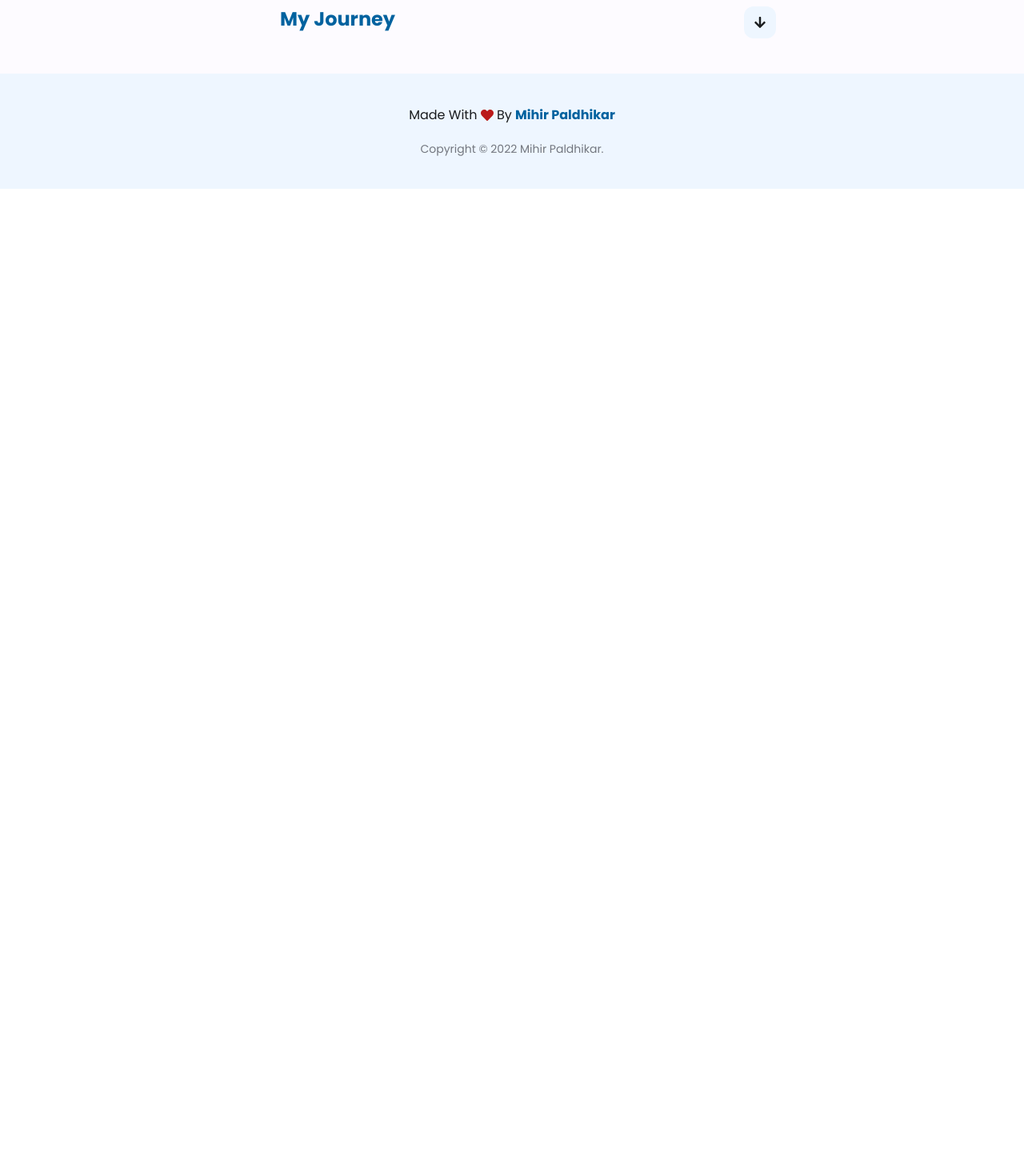
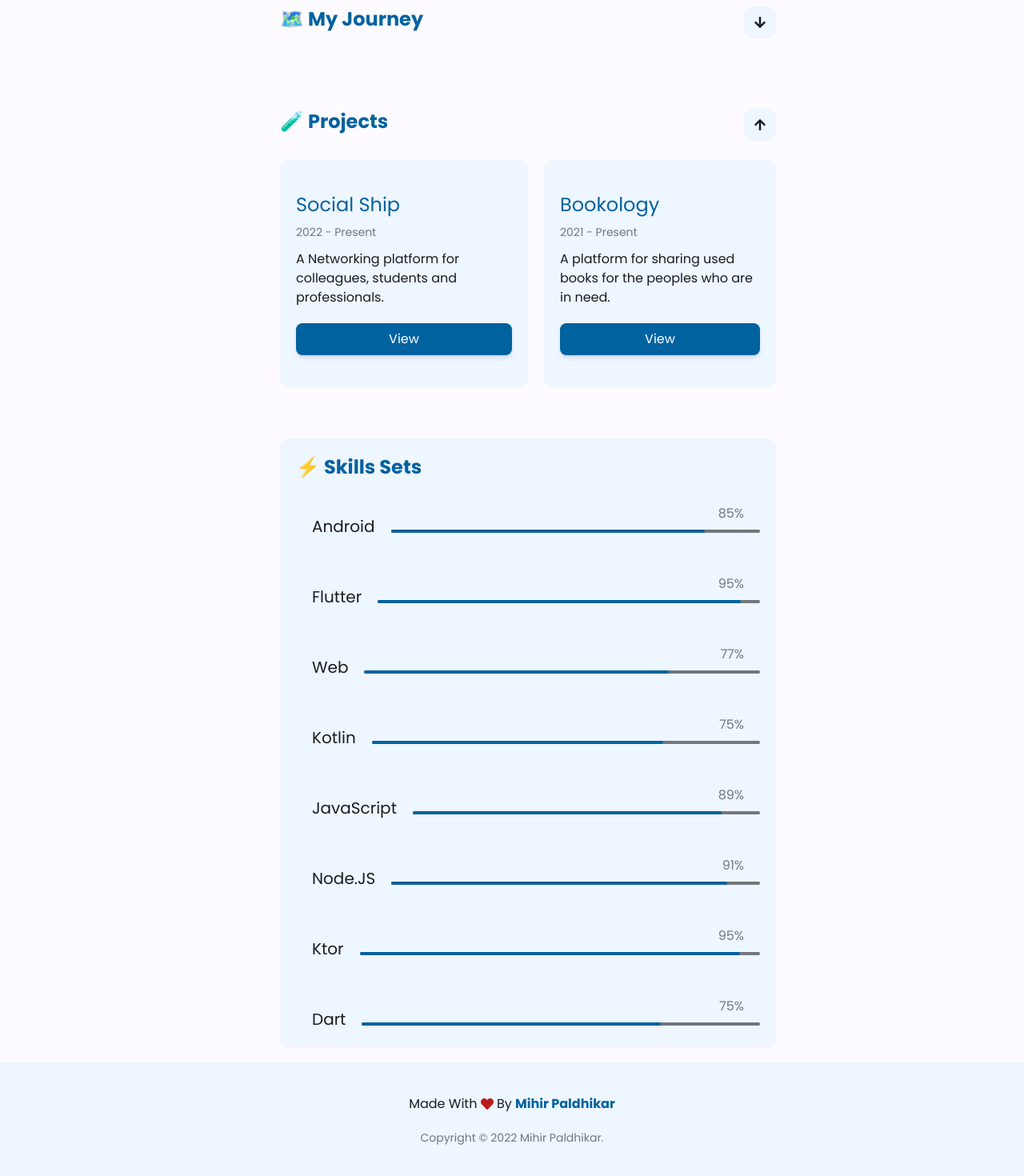
Before and after one commit to mihirpaldhikar/mihirpaldhikar-archive, a Next.js app: page / in a window 1280 px wide. Shown: the part 1132-2602 px from the top of the page at 80% size. Before the commit the page ends 1368 px from the top, so only its background shows below. Built offline with nearby package versions, Linux system fonts and the light colour scheme.

Commit message:
Added Skills, Projects to the portfolio.

```diff
--- a/components/Button.tsx
+++ b/components/Button.tsx
@@ -1,6 +1,7 @@
 function Button({...props}: any) {
     return (<button
-        className={"bg-primaryLight dark:bg-primaryDark w-fit align-middle py-2 px-5 rounded-lg " + "shadow-md text-center text-onPrimaryLight dark:text-onPrimaryDark"}
+        className={"bg-primaryLight dark:bg-primaryDark w-full align-middle py-2 px-5 rounded-lg" +
+            " " + "shadow-md text-center text-onPrimaryLight dark:text-onPrimaryDark"}
         onClick={props.onClick}>
         <h4>{props.text}</h4>
     </button>)
--- a/components/Footer.tsx
+++ b/components/Footer.tsx
@@ -1,9 +1,8 @@
 import {FaHeart} from "@react-icons/all-files/fa/FaHeart";
 
 function Footer() {
-    return(
-        <div
-            className={"bg-surfaceLight dark:bg-surfaceDark text-onBackgroundLight dark:text-onBackgroundDark p-10"}>
+    return (<div
+        className={"bg-surfaceLight dark:bg-surfaceDark text-onBackgroundLight" + " dark:text-onBackgroundDark p-10"}>
         <div className={"text-center flex flex-row justify-center"}>
             <h1>Made With</h1>
             &nbsp;<FaHeart className={"mt-1 text-errorLight dark:text-errorDark"}/>&nbsp;
@@ -14,8 +13,7 @@ function Footer() {
             <p className={"text-sm text-outlineLight dark:text-outlineDark"}>Copyright &copy; 2022
                 Mihir Paldhikar.</p>
         </div>
-        </div>
-    )
+    </div>)
 }
 
 export default Footer;
--- /dev/null
+++ b/components/ProjectCard.tsx
@@ -0,0 +1,21 @@
+import Button from "./Button";
+
+function ProjectCard({...props}: any) {
+
+    function openProject() {
+        window.open(props.link)
+    }
+
+    return (<div
+        className={"flex flex-col bg-surfaceLight dark:bg-surfaceDark rounded-xl px-5 py-5 mx-5" +
+            "min-h-fit"}>
+        <h1 className={"text-2xl mt-5 mb-2 text-primaryLight dark:text-primaryDark"}>{props.title}</h1>
+        <p className={"mb-3 text-sm text-outlineLight dark:text-outlineDark"}>{props.time}</p>
+        <p>{props.description}</p>
+        <div className={"my-5 w-full"}>
+            <Button text={"View"} onClick={openProject}/>
+        </div>
+    </div>)
+}
+
+export default ProjectCard
--- a/pages/index.tsx
+++ b/pages/index.tsx
@@ -11,13 +11,20 @@ import MetaTags from "../services/MetaTags";
 import Typewriter from 'typewriter-effect';
 import {FaArrowUp} from "@react-icons/all-files/fa/FaArrowUp";
 import {FaArrowDown} from "@react-icons/all-files/fa/FaArrowDown";
+import ProjectCard from "../components/ProjectCard";
+import Skill from "../widgets/Skill";
 
 const Home: NextPage = () => {
 
     const [showJourney, setShowJourney] = useState<boolean>(false)
+    const [showProjects, setShowProjects] = useState<boolean>(true)
 
     function toggleJourneyView() {
         setShowJourney(!showJourney)
+    }
+
+    function toggleProjectView() {
+        setShowProjects(!showProjects)
     }
 
     function downloadResume() {
@@ -56,6 +63,19 @@ const Home: NextPage = () => {
         </Fragment>)
     }
 
+    function ProjectView() {
+        return (<div
+            className={"grid grid-cols-1 lg:grid-cols-2 lg:space-x-5 space-y-5" + " lg:space-y-0"}>
+            <ProjectCard title={"Social Ship"}
+                         description={"A Networking platform for colleagues, students and professionals."}
+                         link={""} time={"2022 - Present"}/>
+            <ProjectCard title={"Bookology"}
+                         description={"A platform for sharing used books for the peoples who are in need."}
+                         link={"https://play.google.com/store/apps/details?id=com.imihirpaldhikar.bookology"}
+                         time={"2021 - Present"}/>
+        </div>)
+    }
+
     return (<Fragment>
 
         <MetaTags title={"Mihir Paldhikar"}
@@ -79,7 +99,7 @@ const Home: NextPage = () => {
                             loop: true,
                         }}
                     />
-                    <div className={"mt-10 text-center lg:text-left"}>
+                    <div className={"mt-10 text-center lg:text-left w-fit"}>
                         <Button text={"Download Resume"}
                                 onClick={downloadResume}/>
                     </div>
@@ -93,15 +113,13 @@ const Home: NextPage = () => {
                         </Link>
                         <Link href={"https://linkedin.com/in/mihirpaldhikar"}>
                             <div
-                                className={"bg-surfaceLight dark:bg-surfaceDark p-4 rounded-xl" +
-                                    " text-4xl shadow-sm pointer"}>
+                                className={"bg-surfaceLight dark:bg-surfaceDark p-4 rounded-xl" + " text-4xl shadow-sm pointer"}>
                                 <FaLinkedin className={"text-blue-800"}/>
                             </div>
                         </Link>
                         <Link href={"https://twitter.com/mihirpaldhikar"}>
                             <div
-                                className={"bg-surfaceLight dark:bg-surfaceDark p-4 rounded-xl" +
-                                    " text-4xl shadow-sm pointer"}>
+                                className={"bg-surfaceLight dark:bg-surfaceDark p-4 rounded-xl" + " text-4xl shadow-sm pointer"}>
                                 <FaTwitter className={"text-blue-500"}/>
                             </div>
                         </Link>
@@ -117,7 +135,8 @@ const Home: NextPage = () => {
             </div>
             <div
                 className={"ml-0 lg:ml-10 w-full lg:w-1/2 bg-surfaceLight dark:bg-surfaceDark shadow-sm rounded-xl mt-32 p-5"}>
-                <h1 className={"text-2xl font-bold text-primaryLight dark:text-primaryDark"}>About
+                <h1 className={"text-2xl font-bold text-primaryLight dark:text-primaryDark"}>👦
+                    About
                     Me</h1>
                 <br/>
                 <p>
@@ -137,8 +156,9 @@ const Home: NextPage = () => {
                 className={"ml-0 lg:ml-10 mt-16 w-full lg:w-1/2 jo"}>
                 <div className={"w-full flex flex-row"}>
                     <div className={"flex-auto"}>
-                        <h1 className={"text-2xl font-bold text-primaryLight dark:text-primaryDark"}>My
-                            Journey <span
+                        <h1 className={"text-2xl font-bold text-primaryLight" + " dark:text-primaryDark"}>🗺️
+                            My
+                            Journey<span
                                 className={"text-purple-400"}></span></h1>
                     </div>
                     <div className={"rounded-xl bg-surfaceLight dark:bg-surfaceDark p-3 pointer"}
@@ -151,6 +171,40 @@ const Home: NextPage = () => {
                 </Fragment>
 
             </div>
+            <div
+                className={"ml-0 lg:ml-10 mt-16 w-full lg:w-1/2 jo"}>
+                <div className={"w-full flex flex-row"}>
+                    <div className={"flex-auto"}>
+                        <h1 className={"text-2xl font-bold text-primaryLight" + " dark:text-primaryDark"}>🧪
+                            Projects<span
+                                className={"text-purple-400"}></span></h1>
+                    </div>
+                    <div className={"rounded-xl bg-surfaceLight dark:bg-surfaceDark p-3 pointer"}
+                         onClick={toggleProjectView}>{showProjects ? <FaArrowUp/> :
+                        <FaArrowDown/>}</div>
+                </div>
+                <br/>
+                <Fragment>
+                    {showProjects ? <ProjectView/> : null}
+                </Fragment>
+            </div>
+            <div
+                className={"ml-0 lg:ml-10 w-full lg:w-1/2 bg-surfaceLight dark:bg-surfaceDark" + " shadow-sm rounded-xl mt-16 p-5"}>
+                <h1 className={"text-2xl font-bold text-primaryLight dark:text-primaryDark"}>⚡
+                    Skills
+                    Sets</h1>
+                <br/>
+                <div className={"px-5 space-y-10"}>
+                    <Skill name={"Android"} level={"85%"}/>
+                    <Skill name={"Flutter"} level={"95%"}/>
+                    <Skill name={"Web"} level={"77%"}/>
+                    <Skill name={"Kotlin"} level={"75%"}/>
+                    <Skill name={"JavaScript"} level={"89%"}/>
+                    <Skill name={"Node.JS"} level={"91%"}/>
+                    <Skill name={"Ktor"} level={"95%"}/>
+                    <Skill name={"Dart"} level={"75%"}/>
+                </div>
+            </div>
         </div>
     </Fragment>);
 };
--- /dev/null
+++ b/widgets/Skill.tsx
@@ -0,0 +1,16 @@
+function Skill({...props}: any) {
+    return (<div className={"w-full flex flex-row justify-center items-center"}>
+        <h3 className={"text-xl mt-5"}>{props.name}</h3>
+        <div className={"w-full flex flex-col text-right"}>
+            <p className={"mb-2 text-outlineLight dark:text-outlineDark"}>{props.level}</p>
+            <div className={"bg-outlineLight dark:bg-outlineDark h-1 w-full ml-5 rounded-xl"}>
+                <div className={"bg-primaryLight dark:bg-primaryDark h-1 rounded-xl"}
+                     style={{width: props.level}}>
+
+                </div>
+            </div>
+        </div>
+    </div>)
+}
+
+export default Skill
```
Lines whose indentation alone changed are shown as unchanged.
